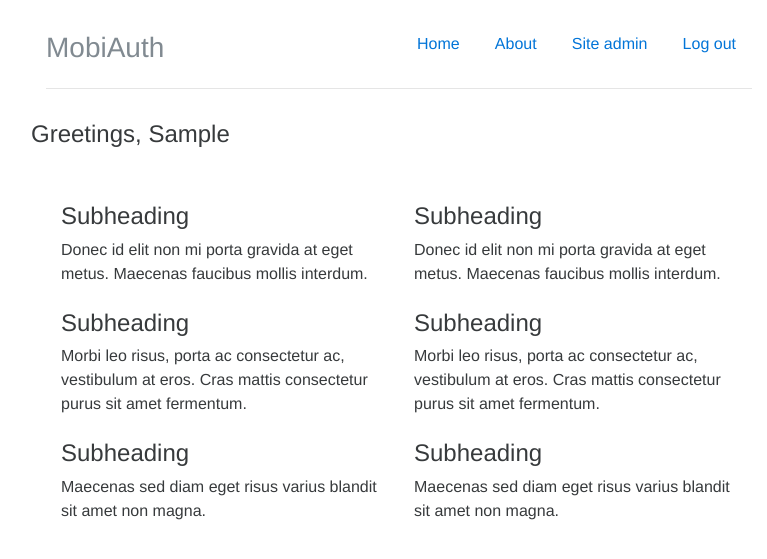
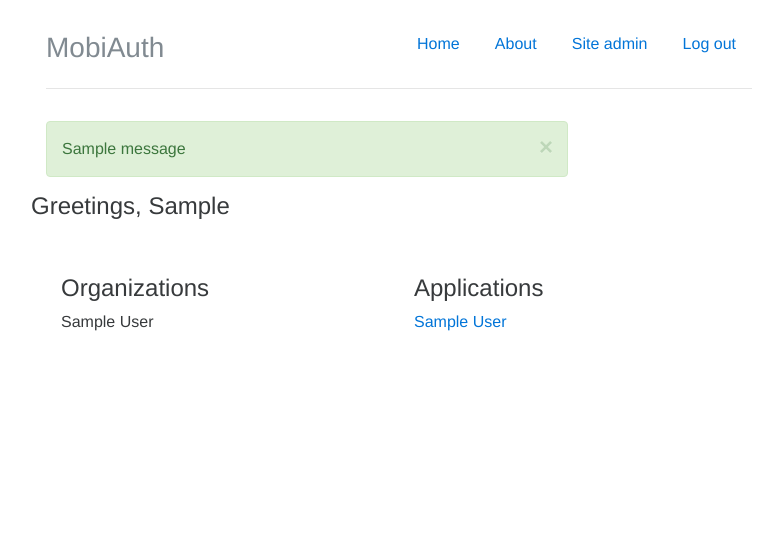
Before and after one commit to larserikgk/mobiauth-server, a Django app: template templates/userprofile/index_authenticated.html in a window 1280 px wide. Shown: the top 559 px of the page, without its empty margins (241-1008 px from the left). Run offline with Django 3.2, Linux system fonts and the light colour scheme; the template is opened without the code that fills it: values that come from a table or form of the project are taken from there, others are empty; a user stored in the database is signed in; tables that the repository leaves empty hold one stand-in row (values such as "Sample post"); one stand-in notice (Sample message) is shown; parts of the project's set-up code (start-up, migrations or seed data) failed here and were passed over; some libraries are stand-ins or nearby versions.

Commit message:
Add basic Application view with access control

```diff
--- a/apps/userprofile/models.py
+++ b/apps/userprofile/models.py
@@ -70,3 +70,7 @@ class Application(models.Model):
 
     def __unicode__(self):
         return self.name
+
+    @models.permalink
+    def get_absolute_url(self):
+        return 'application', (), {'application_id': self.id}
--- a/apps/userprofile/urls.py
+++ b/apps/userprofile/urls.py
@@ -4,4 +4,5 @@ from . import views
 
 urlpatterns = [
     url(r'^$', views.index, name='index'),
+    url(r'application/(?P<application_id>\d+)', views.application, name='application'),
 ]
--- a/templates/base.html
+++ b/templates/base.html
@@ -42,6 +42,18 @@
                 <h3 class="text-muted">MobiAuth</h3>
             </div>
 
+        {% if messages %}
+                {% for message in messages %}
+                    <div class="row">
+                        <div class="col-md-9">
+                            <div class="flash fade in alert alert-dismissible alert-{{ message.tags }}">
+                                <button type="button" class="close" data-dismiss="alert" aria-label="Close"><span aria-hidden="true">&times;</span></button>
+                                <p>{{ message }}</p>
+                            </div>
+                        </div>
+                    </div>
+                {% endfor %}
+            {% endif %}
             {% block content %}
                 <!-- Content goes here -->
             {% endblock content %}
--- a/templates/userprofile/index_authenticated.html
+++ b/templates/userprofile/index_authenticated.html
@@ -6,25 +6,17 @@
     </div>
     <div class="row marketing">
         <div class="col-lg-6">
-          <h4>Subheading</h4>
-          <p>Donec id elit non mi porta gravida at eget metus. Maecenas faucibus mollis interdum.</p>
-
-          <h4>Subheading</h4>
-          <p>Morbi leo risus, porta ac consectetur ac, vestibulum at eros. Cras mattis consectetur purus sit amet fermentum.</p>
-
-          <h4>Subheading</h4>
-          <p>Maecenas sed diam eget risus varius blandit sit amet non magna.</p>
+          <h4>Organizations</h4>
+          {% for organization in organizations %}
+            <p>{{ organization }}</p>
+            {% endfor %}
         </div>
 
         <div class="col-lg-6">
-          <h4>Subheading</h4>
-          <p>Donec id elit non mi porta gravida at eget metus. Maecenas faucibus mollis interdum.</p>
-
-          <h4>Subheading</h4>
-          <p>Morbi leo risus, porta ac consectetur ac, vestibulum at eros. Cras mattis consectetur purus sit amet fermentum.</p>
-
-          <h4>Subheading</h4>
-          <p>Maecenas sed diam eget risus varius blandit sit amet non magna.</p>
+          <h4>Applications</h4>
+            {% for application in applications %}
+            <p><a href="{{ application.get_absolute_url }}">{{ application }}</a></p>
+            {% endfor %}
         </div>
       </div>
 {% endblock content %}
```
Also changed, not shown: apps/userprofile/views.py (+23 -0 lines), templates/userprofile/application.html (added, +15 -0 lines).
